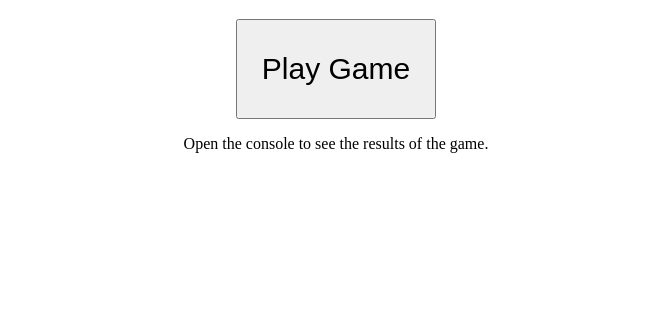
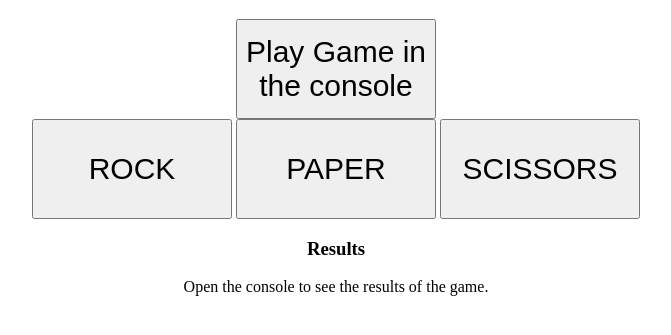
Before and after one commit to SylasB/Rock-Paper-Scissors, a plain HTML site: page index.html in a window 1280 px wide. Shown: the part 61-396 px from the top of the page, without its empty margins (304-975 px from the left). Drawn offline with Linux system fonts and the light colour scheme.

Commit message:
Added three new functions tied to three new buttons. The new functions each have a connected button to choose either rock, paper, or scissors.

```diff
--- a/index.html
+++ b/index.html
@@ -11,7 +11,15 @@
 <body>
     <div class="rock">
         <h1>Welcome to Rock-Paper-Scissors</h1>
-        <button onclick="game()">Play Game</button>
+        <button onclick="game()">Play Game in the console</button>
+        <div>
+            <button onclick="playRoundRock()" >ROCK</button>
+            <button onclick="playRoundPaper()">PAPER</button>
+            <button onclick="playRoundScissors()">SCISSORS</button>
+        </div>
+        <div class="results">
+            <h3>Results</h3>
+        </div>
         <p>
             Open the console to see the results of the game.
         </p>
--- a/script.js
+++ b/script.js
@@ -1,6 +1,6 @@
-//This is the section of code to let the computer find a random choice.
 const choices = ["rock", "paper", "scissors"];
 let winners = [];
+let champion = [];
 
 function game() {
     for (let i =1; i <= 5; i++) {
@@ -81,3 +81,29 @@ function logWins() {
     console.log("Computer wins:", computerWins);
     console.log("Ties:", ties);
 }
+
+//New Code for working on the UserInterface
+
+function playRoundRock(round) {
+    const playerSelection = "rock";
+    const computerSelection = getComputerChoice();
+    const winner = checkWinner(playerSelection, computerSelection);
+    champion.push(winner);
+    logRound(playerSelection, computerSelection, winner, round);
+}
+
+function playRoundPaper(round) {
+    const playerSelection = "paper";
+    const computerSelection = getComputerChoice();
+    const winner = checkWinner(playerSelection, computerSelection);
+    champion.push(winner);
+    logRound(playerSelection, computerSelection, winner, round);
+}
+
+function playRoundScissors(round) {
+    const playerSelection = "Scissors";
+    const computerSelection = getComputerChoice();
+    const winner = checkWinner(playerSelection, computerSelection);
+    champion.push(winner);
+    logRound(playerSelection, computerSelection, winner, round);
+}
```
